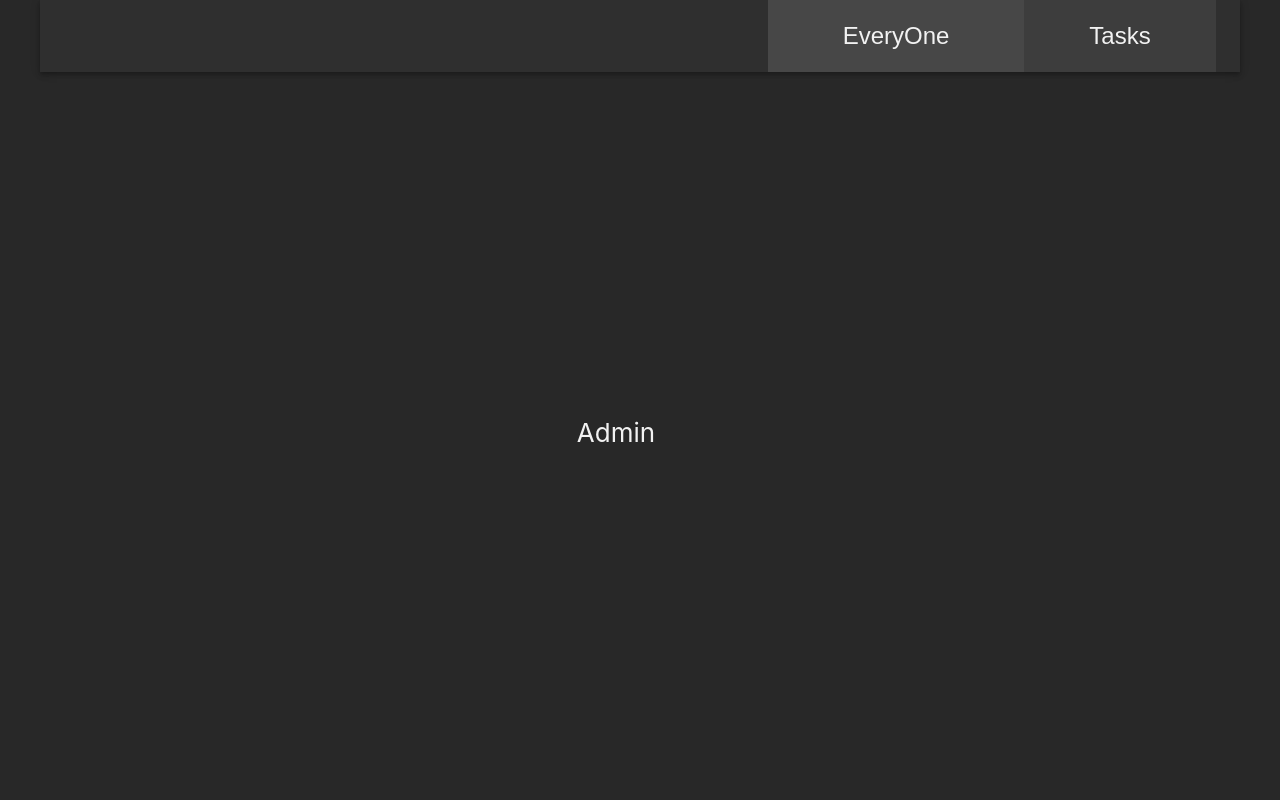
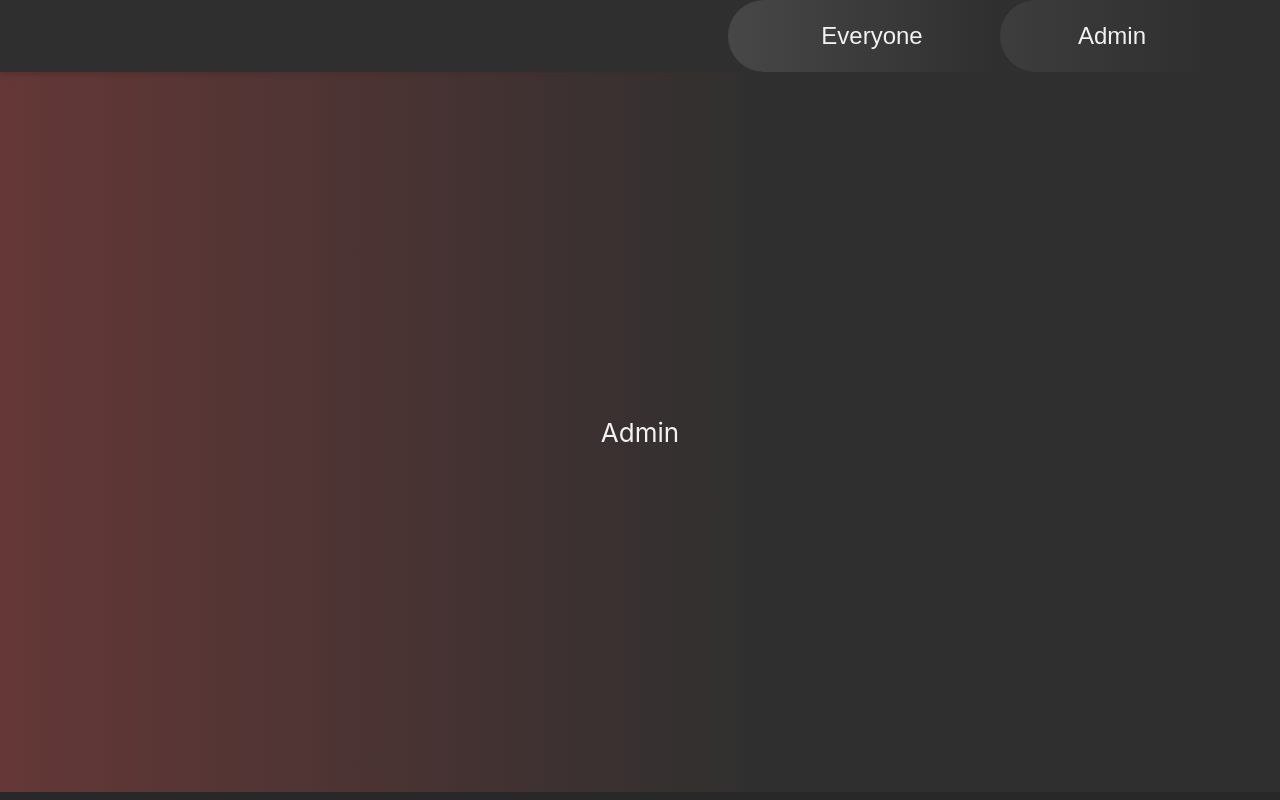
Before and after one commit to gregodiaz/task-app, a React (Create React App) app: page /admin in a window 1280 px wide. Built offline with nearby package versions, Linux system fonts and the light colour scheme.

Commit message:
NavBar completely functional

```diff
--- a/package.json
+++ b/package.json
@@ -2,7 +2,7 @@
   "name": "task-app",
   "version": "0.1.0",
   "private": true,
-  "homepage": "https://gregodiaz.github.io/",
+  "homepage": "https://gregodiaz.github.io/task-app/",
   "dependencies": {
     "@emotion/react": "^11.9.3",
     "@emotion/styled": "^11.9.3",
@@ -16,6 +16,7 @@
     "react-dom": "^18.1.0",
     "react-router-dom": "^6.3.0",
     "react-scripts": "^5.0.1",
+    "styled-components": "^5.3.5",
     "web-vitals": "^2.1.4"
   },
   "scripts": {
@@ -23,6 +24,7 @@
     "build": "react-scripts build",
     "test": "react-scripts test",
     "eject": "react-scripts eject",
+    "predeploy" : "npm run build",
     "deploy": "gh-pages -d build"
   },
   "eslintConfig": {
--- a/src/App.css
+++ b/src/App.css
@@ -1,5 +1,4 @@
 .App {
-  background-color: #282c34;
   color: white;
   display: flex;
   flex-direction: column;
--- a/src/App.js
+++ b/src/App.js
@@ -7,15 +7,40 @@ import Main from "./components/Main.js";
 import Task from "./components/Task.js";
 import Statistics from "./components/Statistics.js";
 import Admin from "./components/Admin.js";
+import NavBar from "./components/NavBar.js";
 
 export default function App() {
   return (
     <BrowserRouter>
       <Routes>
         <Route exact path="/" element={<Main />}></Route>
-        <Route exact path="/tasks" element={<Task />}></Route>
-        <Route exact path="/statistics" element={<Statistics />}></Route>
-        <Route exact path="/admin" element={<Admin />}></Route>
+        <Route
+          exact path="/tasks"
+          element={
+            <div>
+              <NavBar />
+              <Task />
+            </div>
+          }
+        ></Route>
+        <Route
+          exact path="/statistics"
+          element={
+            <div>
+              <NavBar />
+              <Statistics />
+            </div>
+          }
+        ></Route>
+        <Route
+          exact path="/admin"
+          element={
+            <div>
+              <NavBar />
+              <Admin />
+            </div>
+          }
+        ></Route>
       </Routes>
     </BrowserRouter>
   );
--- a/src/components/Admin.js
+++ b/src/components/Admin.js
@@ -1,21 +1,17 @@
 import React from "react";
-import ResponsiveAppBar from "./NavBar.js";
 
 export default function Admin() {
   return (
-    <div>
-      <ResponsiveAppBar></ResponsiveAppBar>
     <div
       style={{
         display: "flex",
         justifyContent: "center",
         alignItems: "center",
         height: "90vh",
-          width: "90vw",
+	background: "linear-gradient(to right, #E85A5650 0%, #2f2f2f 60%, #2f2f2f 100%)",
       }}
     >
       Admin
     </div>
-    </div>
   );
 }
--- /dev/null
+++ b/src/components/Button.js
@@ -0,0 +1,6 @@
+import styled from 'styled-components';
+
+export const Button = styled.button`
+  background: white;
+  cursor: pointer;
+`
--- a/src/components/NavBar.js
+++ b/src/components/NavBar.js
@@ -1,26 +1,33 @@
-import { useState } from "react";
-import { useNavigate } from "react-router-dom";
-import AppBar from "@mui/material/AppBar";
-import Box from "@mui/material/Box";
-import IconButton from "@mui/material/IconButton";
-import Typography from "@mui/material/Typography";
-import Menu from "@mui/material/Menu";
-import MenuIcon from "@mui/icons-material/Menu";
-import Container from "@mui/material/Container";
-import Button from "@mui/material/Button";
-import MenuItem from "@mui/material/MenuItem";
+import { React, useState, useEffect } from "react";
+import { useNavigate, useParams } from "react-router-dom";
+import { Button } from "./Button.js";
+import {
+  AppBar,
+  Box,
+  IconButton,
+  Typography,
+  Menu,
+  MenuIcon,
+  MenuItem,
+  Container,
+} from "@mui/material";
 
 import users from "../database/users.json";
 
-const ResponsiveAppBar = () => {
+const NavBar = () => {
   const navigate = useNavigate();
+  const params = useParams();
   const pages = ["Tasks", "Statistics", "Admin"];
+  const capFirstLetter = (pageName) => {
+    pageName = pageName.slice(1);
+    return pageName.charAt(0).toUpperCase() + pageName.slice(1);
+  };
 
   const [anchorElNav, setAnchorElNav] = useState(null);
   const [anchorElUser, setAnchorElUser] = useState(null);
 
-  const [selectedUser, setSelectedUser] = useState("EveryOne");
-  const [selectedPage, setSelectedPage] = useState(pages[0]);
+  const [selectedUser, setSelectedUser] = useState(users[0].firstName);
+  const [selectedPage, setSelectedPage] = useState(capFirstLetter(window.location.pathname));
 
   const handleUsers = (event) => {
     setSelectedUser(event.target.textContent);
@@ -28,7 +35,7 @@ const ResponsiveAppBar = () => {
   };
   const handlePages = (event) => {
     setSelectedPage(event.target.textContent);
-    handleCloseUserMenu();
+    handleCloseNavMenu();
     navigate("/" + event.target.textContent);
   };
 
@@ -42,14 +49,20 @@ const ResponsiveAppBar = () => {
   const handleCloseNavMenu = () => {
     setAnchorElNav(null);
   };
-
   const handleCloseUserMenu = () => {
     setAnchorElUser(null);
   };
 
   return (
-    <AppBar position="static">
+    <AppBar
+      sx={{
+        backgroundColor: "#2f2f2f",
+        width: "100vw",
+      }}
+      position="static"
+    >
       <Container
+        fixed
         sx={{
           display: "flex",
           alignItems: "center",
@@ -64,10 +77,13 @@ const ResponsiveAppBar = () => {
             display: "flex",
             alignItems: "center",
             justifyContent: "center",
-            backgroundColor: "#474747",
+            background: "linear-gradient(to right , #474747, #2f2f2f)",
             height: "9vh",
             width: "20vw",
-            minWidth: 169,
+            minWidth: 143,
+	    paddingLeft: 2,
+            borderTopLeftRadius: 43,
+            borderBottomLeftRadius: 43,
           }}
         >
           <IconButton
@@ -77,7 +93,9 @@ const ResponsiveAppBar = () => {
             {selectedUser}
           </IconButton>
           <Menu
-            sx={{ mt: "45px" }}
+            sx={{
+              mt: "45px",
+            }}
             anchorEl={anchorElUser}
             anchorOrigin={{
               vertical: "top",
@@ -91,7 +109,9 @@ const ResponsiveAppBar = () => {
             open={Boolean(anchorElUser)}
             onClose={handleCloseUserMenu}
           >
-            {users.map((user) => (
+            {users
+              .filter((user) => user.firstName !== selectedUser)
+              .map((user) => (
                 <MenuItem key={user.id} onClick={handleUsers}>
                   <Typography textAlign="center">{user.firstName}</Typography>
                 </MenuItem>
@@ -103,21 +123,25 @@ const ResponsiveAppBar = () => {
             display: "flex",
             alignItems: "center",
             justifyContent: "center",
-            backgroundColor: "#3d3d3d",
+            background: "linear-gradient(to right , #3d3d3d, #2f2f2f)",
             height: "9vh",
             width: "15vw",
-            minWidth: 169,
+            minWidth: 143,
+	    marginRight: 1,
+	    paddingLeft: 2,
+            borderTopLeftRadius: 43,
+            borderBottomLeftRadius: 43,
           }}
         >
           <IconButton
-            onClick={handleOpenUserMenu}
+            onClick={handleOpenNavMenu}
             sx={{ p: 0, color: "#f2f2f2" }}
           >
             {selectedPage}
           </IconButton>
           <Menu
             sx={{ mt: "45px" }}
-            anchorEl={anchorElUser}
+            anchorEl={anchorElNav}
             anchorOrigin={{
               vertical: "top",
               horizontal: "right",
@@ -127,12 +151,14 @@ const ResponsiveAppBar = () => {
               vertical: "top",
               horizontal: "right",
             }}
-            open={Boolean(anchorElUser)}
-            onClose={handleCloseUserMenu}
+            open={Boolean(anchorElNav)}
+            onClose={handleCloseNavMenu}
           >
-            {pages.map((page, index) => (
+            {pages
+              .filter((page) => page !== selectedPage)
+              .map((page, index) => (
                 <MenuItem key={page} onClick={handlePages}>
-                <Typography textAlign="center">{page}</Typography>
+                  <Typography textAlign="right">{page}</Typography>
                 </MenuItem>
               ))}
           </Menu>
@@ -141,4 +167,4 @@ const ResponsiveAppBar = () => {
     </AppBar>
   );
 };
-export default ResponsiveAppBar;
+export default NavBar;
--- a/src/components/Statistics.js
+++ b/src/components/Statistics.js
@@ -1,21 +1,17 @@
 import React from "react";
-import ResponsiveAppBar from "./NavBar.js";
 
-export default function Admin() {
+export default function Statistics() {
   return (
-    <div>
-      <ResponsiveAppBar></ResponsiveAppBar>
     <div
       style={{
         display: "flex",
         justifyContent: "center",
         alignItems: "center",
         height: "90vh",
-          width: "90vw",
+	background: "linear-gradient(to right, #D95AF250 0%, #2f2f2f 60%, #2f2f2f 100%)",
       }}
     >
       Statistics
     </div>
-    </div>
   );
 }
--- a/src/components/Task.js
+++ b/src/components/Task.js
@@ -1,21 +1,17 @@
 import React from "react";
-import ResponsiveAppBar from "./NavBar.js";
 
-export default function Admin() {
+export default function Task() {
   return (
-    <div>
-      <ResponsiveAppBar></ResponsiveAppBar>
     <div
       style={{
         display: "flex",
         justifyContent: "center",
         alignItems: "center",
         height: "90vh",
-          width: "90vw",
+	background: "linear-gradient(to right, #655CDB50 0%, #2f2f2f 60%, #2f2f2f 100%)",
       }}
     >
       Task
     </div>
-    </div>
   );
 }
--- a/src/database/users.json
+++ b/src/database/users.json
@@ -1,4 +1,10 @@
 [
+  {
+    "id": 0,
+    "firstName": "Everyone",
+    "lastName": "",
+    "active": true
+  },
   {
     "id": 1,
     "firstName": "Gonzalo",
```
Also changed, not shown: src/components/Select.js (added, +9 -0 lines), src/components/bkpMUIbreadcrumb.js (deleted, +0 -37 lines), 6 other files (tests, documents, lock files or other folders). Lines whose indentation alone changed are shown as unchanged.
